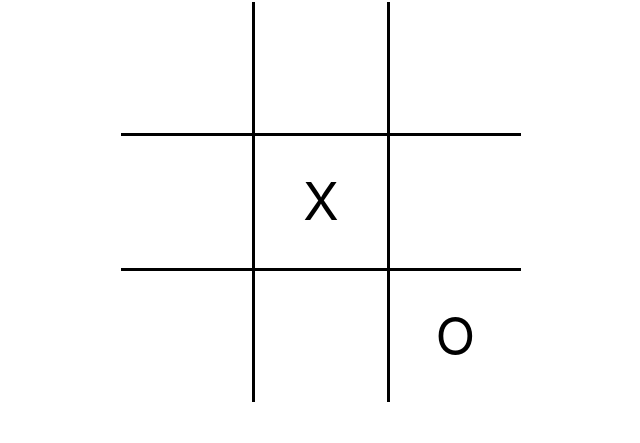
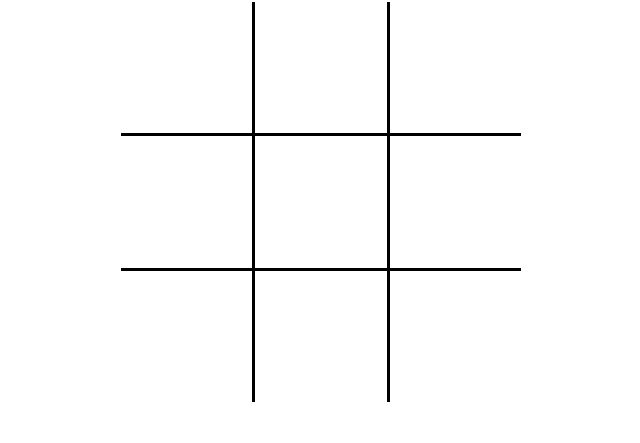
Before and after one commit to yamakenth/tic-tac-toe-react, a React (Create React App) app: page / in a window 1280 px wide. Shown: the part 208-651 px from the top of the page, without its empty margins (319-959 px from the left). Built offline with nearby package versions, Linux system fonts and the light colour scheme.

Commit message:
Add ability to put moves on board

```diff
--- a/src/App.css
+++ b/src/App.css
@@ -68,6 +68,16 @@ h2 {
   font-size: 52px;
 }
 
+.cell:hover {
+  cursor: pointer;
+  background-color: #f6f6bab5;
+}
+
+.cell.disabled:hover {
+  cursor: default;
+  background-color: #e1e1e15a;
+}
+
 .middle-row {
   border-top: 3px solid #000000;
   border-bottom: 3px solid #000000;
--- a/src/components/Board.tsx
+++ b/src/components/Board.tsx
@@ -1,7 +1,40 @@
-import React from "react";
+import React, { useState } from "react";
 import "../App.css";
 
-export default function Board() {
+interface BoardProps {
+  moves: number[][];
+  setMoves: React.Dispatch<React.SetStateAction<number[][]>>;
+}
+
+export default function Board({ moves, setMoves }: BoardProps) {
+  const [moves1, setMoves1] = useState<number[][]>([]);
+  const [moves2, setMoves2] = useState<number[][]>([]);
+
+  function handleClick(r: number, c: number) {
+    if (moves.some((move) => move[0] === r && move[1] === c)) {
+      return;
+    }
+
+    setMoves(moves.concat([[r, c]]));
+    if (moves.length % 2 === 0) {
+      setMoves1(moves1.concat([[r, c]]));
+    } else {
+      setMoves2(moves2.concat([[r, c]]));
+    }
+  }
+
+  function isCellInMoves(r: number, c: number) {
+    return moves.some((move) => move[0] === r && move[1] === c);
+  }
+
+  function isCellInMoves1(r: number, c: number) {
+    return moves1.some((move) => move[0] === r && move[1] === c);
+  }
+
+  function isCellInMoves2(r: number, c: number) {
+    return moves2.some((move) => move[0] === r && move[1] === c);
+  }
+
   return (
     <div className="board-container">
       <div className="board">
@@ -10,9 +43,14 @@ export default function Board() {
             {[...Array(3)].map((_, c) => (
               <div
                 key={`${r}-${c}`}
-                className={`cell ${c === 1 ? "middle-col" : ""}`}
+                className={`
+                  cell
+                  ${c === 1 ? "middle-col" : ""}
+                  ${isCellInMoves(r, c) ? "disabled" : ""}
+                `}
+                onClick={() => handleClick(r, c)}
               >
-                {r === 1 && c === 1 ? "X" : r === 2 && c === 2 ? "O" : ""}
+                {isCellInMoves1(r, c) ? "X" : isCellInMoves2(r, c) ? "O" : ""}
               </div>
             ))}
           </div>
--- a/src/components/Game.tsx
+++ b/src/components/Game.tsx
@@ -1,12 +1,14 @@
-import React from "react";
+import React, { useState } from "react";
 import "../App.css";
 import Board from "./Board";
 import Scores from "./Scores";
 
 export default function Game() {
+  const [moves, setMoves] = useState<number[][]>([]);
+
   return (
     <div className="game-container">
-      <Board />
+      <Board moves={moves} setMoves={setMoves} />
       <Scores />
     </div>
   );
```
